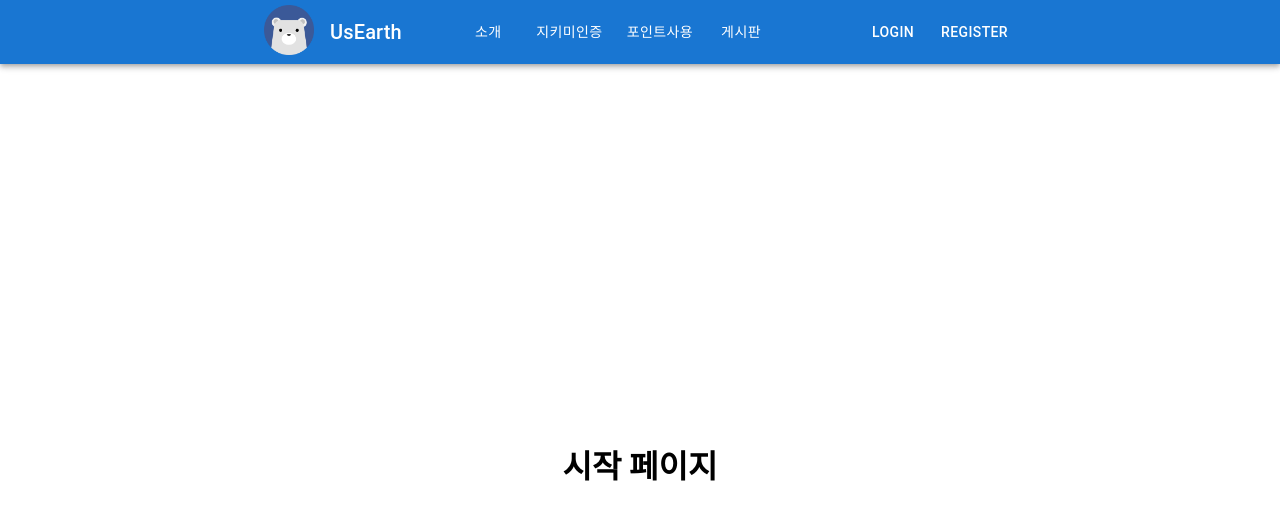
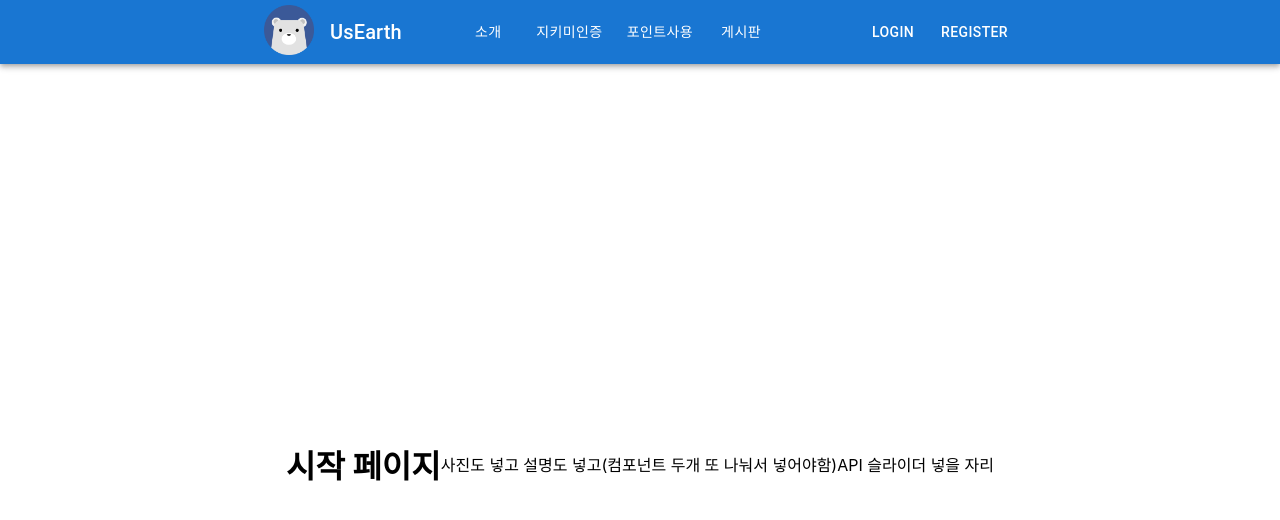
Before and after one commit to jsoyun/BUYMESUSHI-team, a React (Create React App) app in the folder client/: page / in a window 1280 px wide. Shown: the top 520 px of the page. Built offline with nearby package versions, Linux system fonts and the light colour scheme; no server answers.

Commit message:
첫페이지용 기본 컴포넌트 구성

```diff
--- /dev/null
+++ b/client/src/components/views/ApiPage/ApiPage.js
@@ -0,0 +1,7 @@
+import React from "react";
+
+const ApiPage = () => {
+  return <div>API 슬라이더 넣을 자리 </div>;
+};
+
+export default ApiPage;
--- a/client/src/components/views/LandingPage/LandingPage.js
+++ b/client/src/components/views/LandingPage/LandingPage.js
@@ -1,13 +1,15 @@
 import React, { useEffect } from 'react';
 import axios from 'axios';
 import { withRouter } from 'react-router-dom';
+import SliderPage from '../SliderPage/SliderPage';
+import ApiPage from '../ApiPage/ApiPage';
 
 const LandingPage = (props) => {
     useEffect(() => {
         axios.get('/api/hello').then((response) => console.log(response.data));
     }, []);
-    // paging은 App.js에 라우팅한걸로 됐음.
-    // main 첫페이지는 헤더와 두개의 컴포넌트로 구성(LandingPage(사진 뜨는), SliderPage(아래 네브바처럼))
+    // paging은 App.js에서 라우팅하는 방식으로 해결.
+    // main 첫페이지는 헤더와 두개의 컴포넌트로 구성(SliderPage(사진 뜨는), ApiPage(아래 네브바처럼))
     // main 두번째 페이지도 헤더와 두개의 컴포넌트로 구성(추후 회의)
     // axios로 api 불러와놓고
 
@@ -35,6 +37,9 @@ const LandingPage = (props) => {
             }}
         >
             <h1>시작 페이지</h1>
+            <SliderPage />
+            <br />
+            <ApiPage />
         </div>
     );
 };
--- a/client/src/components/views/SliderPage/SliderPage.js
+++ b/client/src/components/views/SliderPage/SliderPage.js
@@ -0,0 +1,13 @@
+// 슬라이더 페이지
+// 이 안에는 사진과 정보를 담은 컴포넌트 하나랑
+// api를 보여주는 컴포넌트 하나가 있다.
+
+// cf) api 보여주는 컴포넌트 안에도 컴포넌트를 넣을 예정.
+
+import React from "react";
+
+const SliderPage = () => {
+  return <div>사진도 넣고 설명도 넣고(컴포넌트 두개 또 나눠서 넣어야함) </div>;
+};
+
+export default SliderPage;
```
